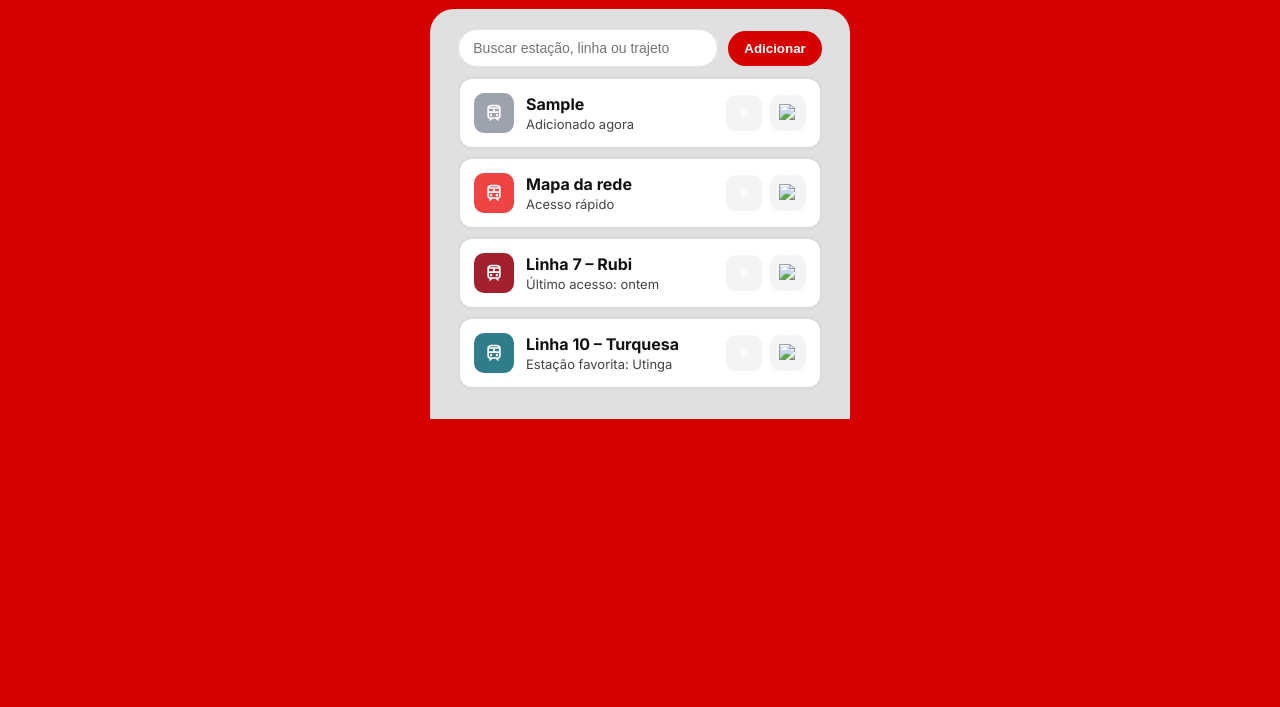
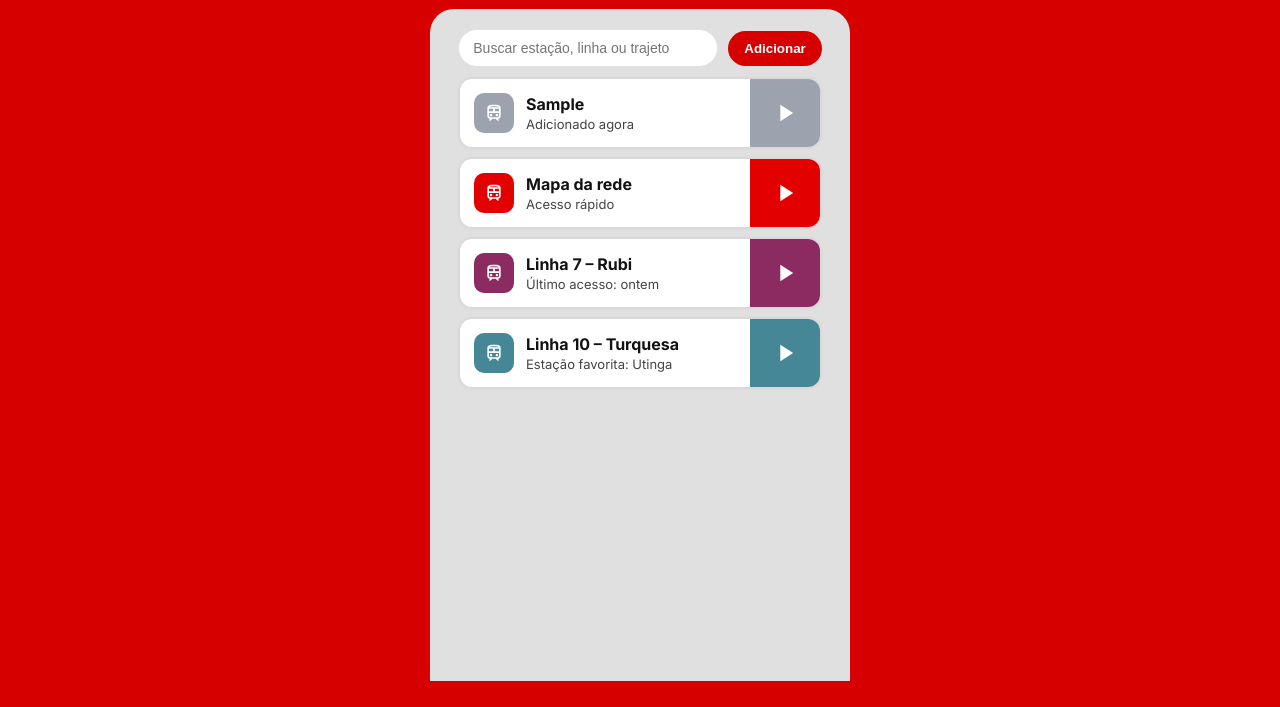
Before and after one commit to ibmec-bh-3-periodo/projeto-cptm-SharkTech, a website: page Favoritos.html in a window 1280 px wide. Both pictures are taken after typing "Sample" into the empty fields and a click on the button "Adicionar". Shown: the part 93-800 px from the top of the page. Drawn offline with Linux system fonts and the light colour scheme.

Commit message:
Atualização design

```diff
--- a/Favoritos.html
+++ b/Favoritos.html
@@ -11,7 +11,7 @@
 </head>
 
 <body>
-  <!-- HEADER igual ao da tela de saldo -->
+  <!-- HEADER (mesmo padrão da tela de saldo) -->
   <header class="header">
     <div class="top-row">
       <a class="link-back" href="home.html"><button class="back-button">←</button></a>
@@ -23,103 +23,76 @@
 
   <!-- BOLHA CINZA -->
   <main class="container">
-    <!-- Barra de busca + adicionar (mesma linguagem visual) -->
+    <!-- Busca -->
     <section class="busca-box">
       <input id="searchInput" type="text" placeholder="Buscar estação, linha ou trajeto" aria-label="Buscar favorito">
       <button id="btnAdd" type="button" class="btn-add">Adicionar</button>
     </section>
 
-    <!-- Lista de favoritos em cards, coerentes com a página de saldo -->
+    <!-- Lista -->
     <section id="favList" class="lista">
-      <!-- Exemplo 1 -->
+      <!-- Mapa da rede -->
       <article class="card">
         <div class="esq">
           <div class="pill mapa">
-            <img src="./assets/img/train.svg" alt="Abrir">
+            <img src="./assets/img/train.svg" alt="Mapa da rede">
           </div>
           <div class="info">
             <h3>Mapa da rede</h3>
             <p>Acesso rápido</p>
           </div>
         </div>
-        <div class="dir">
-          <button class="icon-btn abrir" title="Abrir" onclick="location.href='mapa.html'">
+        <button class="line-action mapa" title="Abrir" onclick="location.href='mapa.html'">
           <img src="./assets/play_arrow.svg" alt="Abrir">
         </button>
-          <button class="icon-btn remover" title="Remover">
-            <img src="./assets/img/trash.svg" alt="Remover">
-          </button>
-        </div>
       </article>
 
-      <!-- Exemplo 2 -->
+      <!-- Linha 7 -->
       <article class="card">
         <div class="esq">
           <div class="pill rubi">
-            <img src="./assets/img/train.svg" alt="Linha 7 - Rubi">
+            <img src="./assets/img/train.svg" alt="Linha 7 – Rubi">
           </div>
           <div class="info">
             <h3>Linha 7 – Rubi</h3>
             <p>Último acesso: ontem</p>
           </div>
         </div>
-        <div class="dir">
-          <button class="icon-btn abrir" title="Detalhes">
+        <button class="line-action rubi" title="Detalhes">
           <img src="./assets/play_arrow.svg" alt="Detalhes">
         </button>
-          <button class="icon-btn remover" title="Remover">
-            <img src="./assets/img/trash.svg" alt="Remover">
-          </button>
-        </div>
       </article>
 
-      <!-- Exemplo 3 -->
+      <!-- Linha 10 -->
       <article class="card">
         <div class="esq">
           <div class="pill turquesa">
-            <img src="./assets/img/train.svg" alt="Linha 10 - Turquesa">
+            <img src="./assets/img/train.svg" alt="Linha 10 – Turquesa">
           </div>
           <div class="info">
             <h3>Linha 10 – Turquesa</h3>
             <p>Estação favorita: Utinga</p>
           </div>
         </div>
-        <div class="dir">
-          <button class="icon-btn abrir" title="Detalhes">
+        <button class="line-action turquesa" title="Detalhes">
           <img src="./assets/play_arrow.svg" alt="Detalhes">
         </button>
-          <button class="icon-btn remover" title="Remover">
-            <img src="./assets/img/trash.svg" alt="Remover">
-          </button>
-        </div>
       </article>
     </section>
 
-    <!-- Estado vazio (aparece quando não houver cards) -->
     <div id="emptyState" class="empty" hidden>Nenhum favorito ainda.</div>
   </main>
 
   <script>
-    // ===== Helpers =====
+    // Estado vazio e adicionar mock
     const favList = document.getElementById('favList');
     const emptyState = document.getElementById('emptyState');
     const searchInput = document.getElementById('searchInput');
     const btnAdd = document.getElementById('btnAdd');
 
-    function syncEmpty() {
-      emptyState.hidden = favList.children.length > 0;
-    }
+    function syncEmpty() { emptyState.hidden = favList.children.length > 0; }
     syncEmpty();
 
-    // Remover item
-    favList.addEventListener('click', (e) => {
-      const btn = e.target.closest('.remover');
-      if (!btn) return;
-      btn.closest('.card').remove();
-      syncEmpty();
-    });
-
-    // Adicionar item (mock simples)
     btnAdd.addEventListener('click', () => {
       const value = searchInput.value.trim();
       if (!value) return;
@@ -128,22 +101,15 @@
       card.className = 'card';
       card.innerHTML = `
         <div class="esq">
-          <div class="pill generica">
-            <img src="./assets/img/train.svg" alt="Favorito">
-          </div>
+          <div class="pill generica"><img src="./assets/img/train.svg" alt="Favorito"></div>
           <div class="info">
             <h3>${value}</h3>
             <p>Adicionado agora</p>
           </div>
         </div>
-        <div class="dir">
-          <button class="icon-btn abrir" title="Abrir">
+        <button class="line-action generica" title="Abrir">
           <img src="./assets/play_arrow.svg" alt="Abrir">
-          </button>
-          <button class="icon-btn remover" title="Remover">
-            <img src="./assets/img/trash.svg" alt="Remover">
-          </button>
-        </div>`;
+        </button>`;
       favList.prepend(card);
       searchInput.value = '';
       syncEmpty();
--- a/assets/css/tela-favoritos.css
+++ b/assets/css/tela-favoritos.css
@@ -1,14 +1,14 @@
-/* ===== BASE (igual à tela de saldo) ===== */
+/* ===== BASE – igual à tela de saldo ===== */
 * { margin: 0; padding: 0; box-sizing: border-box; }
 
 html, body {
   height: 100%;
   font-family: 'Inter', sans-serif;
-  background: #d60000;             /* fundo vermelho */
+  background: #d60000;            /* fundo vermelho */
   overscroll-behavior: contain;
 }
 
-/* ===== HEADER (mesmo estilo) ===== */
+/* ===== HEADER ===== */
 .header {
   background: #d60000;
   color: #fff;
@@ -41,11 +41,13 @@ html, body {
 .logo { height: 24px; }
 .title { font-weight: 700; }
 
-/* Título no header com a MESMA hierarquia visual */
+/* Título no mesmo estilo do saldo */
 .minha-conta { margin-top: 12px; font-size: 20px; }
 .minha-conta h3 { font-weight: 500; }
 
-/* ===== BOLHA CINZA (container) ===== */
+/* ===== CONTAINER (bolha cinza até o rodapé) ===== */
+:root { --header-h: 128px; } /* altura aproximada do header */
+
 .container {
   background-color: #E0E0E0;
   border-top-left-radius: 24px;
@@ -55,6 +57,11 @@ html, body {
   max-width: 420px;
   margin-left: auto;
   margin-right: auto;
+
+  /* garante preenchimento até o fim da tela */
+  min-height: calc(100vh - var(--header-h));
+  display: flex;
+  flex-direction: column;
 }
 
 /* ===== BUSCA ===== */
@@ -86,22 +93,24 @@ html, body {
   cursor: pointer;
 }
 
-/* ===== LISTA DE CARDS (coerente com a tela de saldo) ===== */
+/* ===== LISTA / CARDS – coerente com a tela de saldo ===== */
 .lista {
   display: flex;
   flex-direction: column;
   gap: 12px;
   align-items: center;
+  /* ocupa o restante, empurra o fundo cinza até embaixo */
+  flex: 1;
 }
 
 .card {
-  background: #fff;
+  background: white;
   border-radius: 12px;
   padding: 14px;
   display: flex;
   justify-content: space-between;
   align-items: center;
-  box-shadow: 0 0 4px rgba(0, 0, 0, 0.1);
+  box-shadow: 0 0 4px rgba(0,0,0,0.1);
   width: 100%;
   max-width: 360px;
   position: relative;
@@ -111,34 +120,39 @@ html, body {
 .info h3 { margin: 0 0 2px; font-size: 16px; font-weight: 600; color: #121212; }
 .info p  { font-size: 13px; color: #444; }
 
-/* “Pílula” colorida com ícone de trem */
+/* Pílula colorida com trem à esquerda */
 .pill {
-  width: 40px;
-  height: 40px;
+  width: 40px; height: 40px;
   border-radius: 10px;
-  display: grid;
-  place-items: center;
+  display: grid; place-items: center;
 }
 .pill img { width: 20px; height: 20px; filter: brightness(0) invert(1); }
 
-/* Cores das linhas */
-.mapa     { background: #ef4444; } /* pode ajustar se tiver padrão */
-.rubi     { background: #a3212e; }
-.turquesa { background: #2f7c8a; }
-.coral    { background: #c24e2a; }
-.safira   { background: #171d69; }
-.jade     { background: #189a53; }
+/* Botão “faixa” à direita com seta (igual Linhas) */
+.line-action {
+  width: 70px;
+  height: 100%;
+  position: absolute;
+  right: 0; top: 0;
+  display: flex;
+  align-items: center;
+  justify-content: center;
+  border: 0;
+  cursor: pointer;
+  background: #ef4444;            /* cor padrão; cada linha sobrescreve */
+  border-top-right-radius: 12px;
+  border-bottom-right-radius: 12px;
+}
+.line-action img { width: 28px; height: 28px; filter: brightness(0) invert(1); }
+
+/* Paleta das linhas (ajuste se preferir) */
+.mapa     { background: #E30000; }
+.rubi     { background: #8c2b61; }
+.turquesa { background: #458797; }
+.coral    { background: #bf4124; }
+.safira   { background: #1c146b; }
+.jade     { background: #038c3e; }
 .generica { background: #9ca3af; }
-
-/* Ações à direita */
-.dir { display: flex; gap: 8px; }
-.icon-btn {
-  width: 36px; height: 36px;
-  border: none; border-radius: 10px;
-  background: #f3f4f6; cursor: pointer;
-  display: grid; place-items: center;
-}
-.icon-btn img { width: 18px; height: 18px; }
 
 /* Estado vazio */
 .empty {
@@ -146,6 +160,7 @@ html, body {
   color: #444;
   font-size: 14px;
   padding: 12px;
+  margin-top: 12px;
 }
 
 /* ===== RESPONSIVO ===== */
```
Lines whose indentation alone changed are shown as unchanged.
